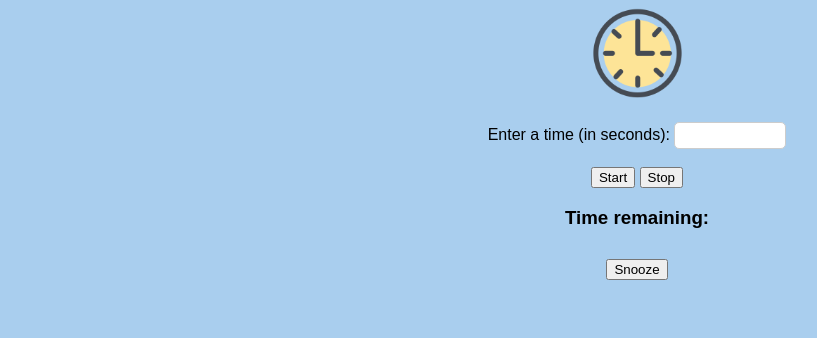
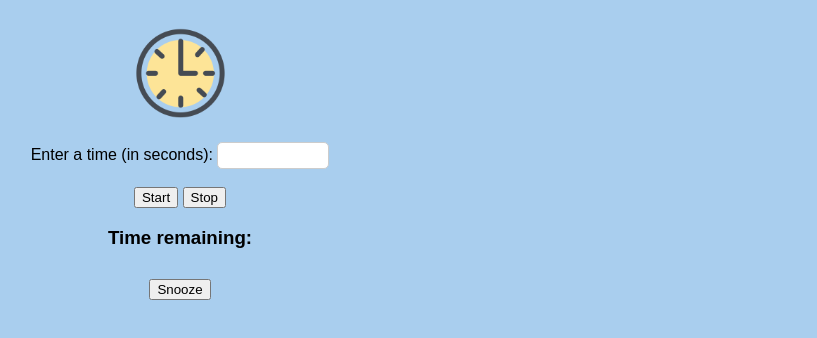
Before and after one commit to ossd-s24/insult-reminders, a browser extension: page index.html in a window 1280 px wide. Shown: the whole page, without its empty margins (3-820 px from the left). Drawn offline with Linux system fonts and the light colour scheme.

Commit message:
Make minor changes to padding and sizes

```diff
--- a/style.css
+++ b/style.css
@@ -1,7 +1,15 @@
+html, body {
+    width: 350px;
+}
+
 body {
     font-family: Arial, sans-serif;
     background-color: #a9ceee; /* Light blue background */
     text-align: center;
+}
+
+a img {
+    padding-top: 20px;
 }
 
 form {
```
